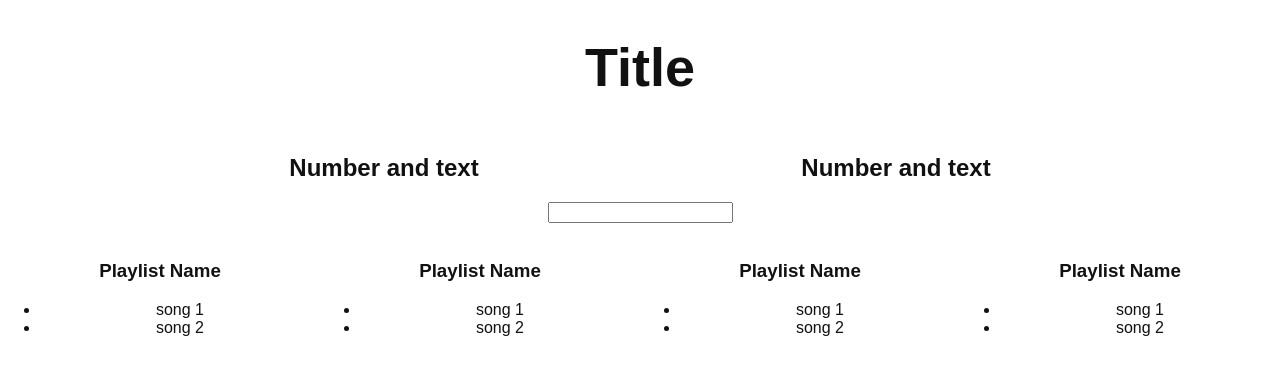
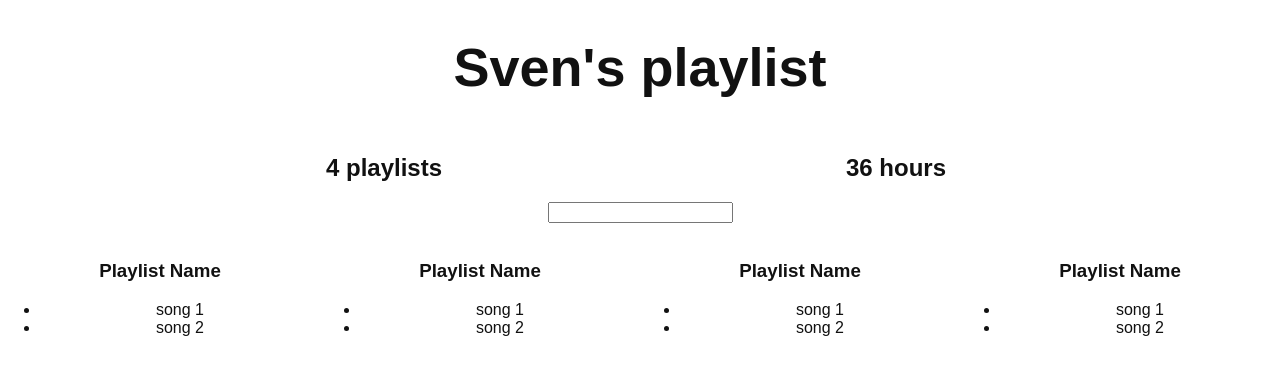
Before and after one commit to svenvdijk/spotify-app, a React (Create React App) app: page / in a window 1280 px wide. Shown: the top 374 px of the page. Built offline with nearby package versions, Linux system fonts and the light colour scheme.

Commit message:
filled components with fake data]

```diff
--- a/src/App.js
+++ b/src/App.js
@@ -5,12 +5,62 @@ let defaultStyle = {
   color: '#111'
 };
 
-class Aggregate extends Component {
+let fakeServerData = {
+  user: {
+    name: 'Sven',
+    playlists: [
+      {
+        name: 'My Favorites',
+        songs: [{name: 'Beat it', duration: 312},
+        {name: 'Summer of 69', duration: 231},
+        {name: 'Zoutelanden', duration: 120}]
+      },
+      {
+        name: 'Discover Weekly',
+        songs: [{name: 'It makes me go (hmm...)', duration: 134},
+        {name: 'Vahalla', duration: 98},
+        {name: 'Red Eye', duration: 165}]
+      },
+      {
+        name: 'Jera on Air',
+        songs: [{name: 'Bob', duration: 232},
+        {name: 'Linoleum', duration: 78},
+        {name: 'Girl in the Green Jacket', duration: 321}]
+      },
+      {
+        name: 'Pirate',
+        songs: [{name:'Beer', duration: 145},
+        {name: 'Kielhaul', duration: 88},
+        {name: 'Flannigal\'s ball', duration: 234}]
+      }
+    ]
+  }
+};
+
+class PlayListCounter extends Component {
 
   render () {
     return (
       <div style={{...defaultStyle, width: '40%', display: 'inline-block'}}>
-        <h2> Number and text</h2>
+        <h2> {this.props.playlists.length} playlists</h2>
+      </div>
+    );
+  }
+}
+
+class HoursCounter extends Component {
+
+  render () {
+    let allSongs = this.props.playlists.reduce((songs, eachPlaylists) => {
+      return songs.concat(eachPlaylists.songs)
+    },[])
+    let totalDuration = allSongs.reduce((sum, eachSong) => {
+      return sum + eachSong.duration
+    }, 0)
+
+    return (
+      <div style={{...defaultStyle, width: '40%', display: 'inline-block'}}>
+        <h2> {Math.round(totalDuration/60)} hours</h2>
       </div>
     );
   }
@@ -46,17 +96,36 @@ class Playlist extends Component {
 
 class App extends Component {
 
+  constructor() {
+    super()
+
+    this.state = {serverData: {}}
+  }
+
+  componentDidMount() {
+    setTimeout(() => {
+      this.setState({serverData : fakeServerData});
+    }, 500);
+
+  }
+
   render() {
     return (
       <div className="App">
-        <h1 style={{...defaultStyle, 'font-size': '54px'}}>Title</h1>
-        <Aggregate />
-        <Aggregate />
-        <Filter />
-        <Playlist />
-        <Playlist />
-        <Playlist />
-        <Playlist />
+        {this.state.serverData.user ?
+          <div>
+            <h1 style={{...defaultStyle, 'font-size': '54px'}}>
+              {this.state.serverData.user.name}'s playlist
+            </h1>
+            <PlayListCounter playlists={this.state.serverData.user.playlists} />
+            <HoursCounter playlists={this.state.serverData.user.playlists} />
+            <Filter />
+            <Playlist />
+            <Playlist />
+            <Playlist />
+            <Playlist />
+          </div> : <h1 style={defaultStyle}>Loading...</h1>
+        }
       </div>
     );
   }
```
